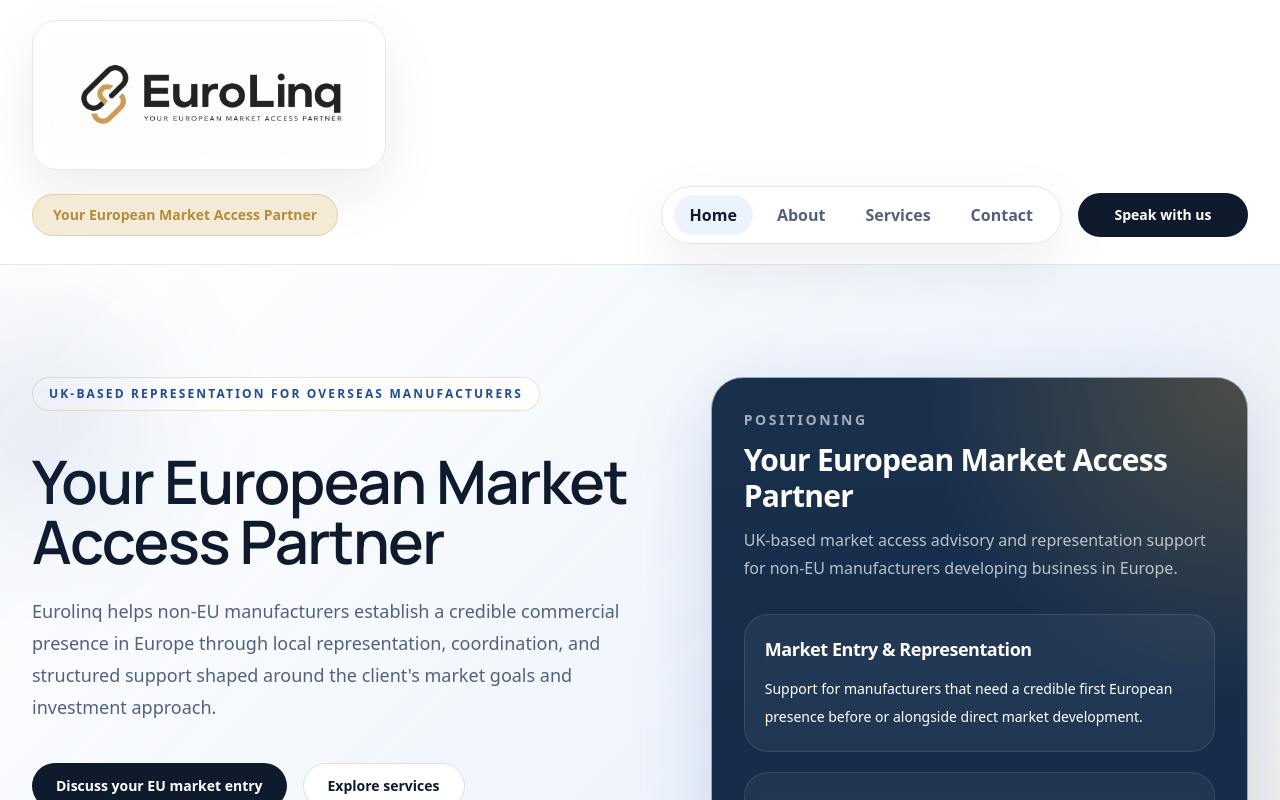
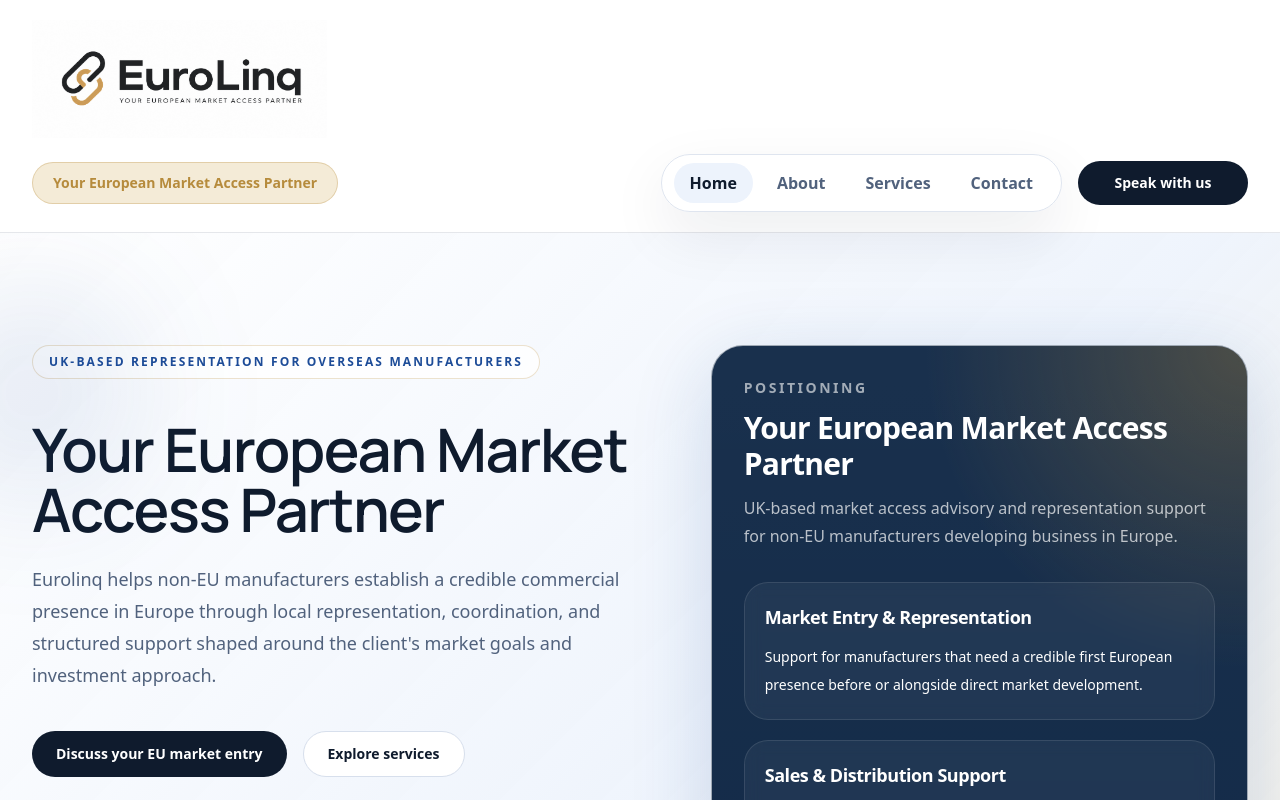
Before and after one commit to davimont62-maker/eurogateway-partners, a Next.js app: page / in a window 1280 px wide. Shown: the top 800 px of the page. Built offline with nearby package versions, Linux system fonts and the light colour scheme.

Commit message:
Integrate header logo more naturally

```diff
--- a/components/logo.tsx
+++ b/components/logo.tsx
@@ -10,7 +10,7 @@ type LogoProps = {
 export function Logo({ href = "/", dark = false, className = "" }: LogoProps) {
   const wrapperClass = dark
     ? "rounded-[1.9rem] border border-white/10 bg-white px-4 py-3 shadow-soft"
-    : "rounded-[1.55rem] border border-line/70 bg-white/98 px-4 py-2.5 shadow-soft";
+    : "";
 
   return (
     <Link href={href} className={`inline-flex items-center ${className}`}>
@@ -21,7 +21,7 @@ export function Logo({ href = "/", dark = false, className = "" }: LogoProps) {
           width={780}
           height={250}
           priority
-          className={dark ? "h-auto w-[300px]" : "h-auto w-[260px] sm:w-[320px]"}
+          className={dark ? "h-auto w-[300px]" : "h-auto w-[240px] sm:w-[295px]"}
         />
       </span>
     </Link>
```
